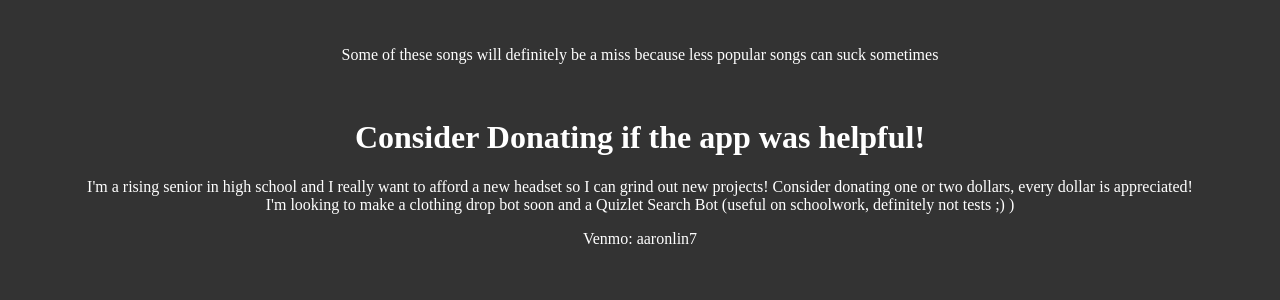
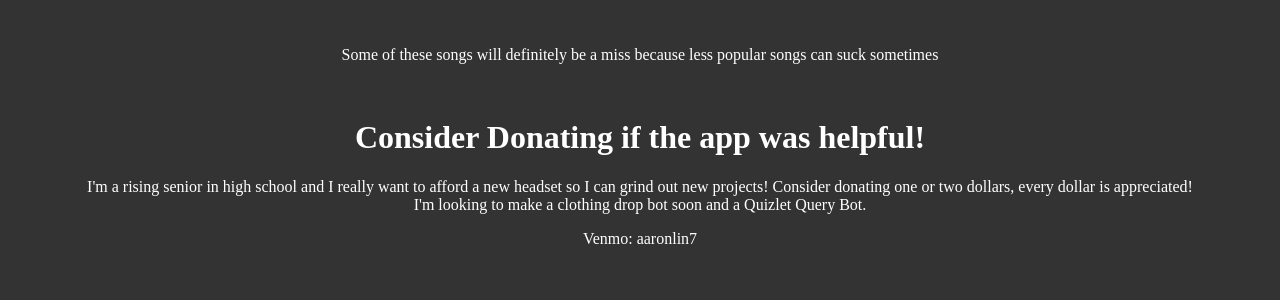
Before and after one commit to aaronl1661/Indie-inator, a Django app: template templates/playlist4.html in a window 1280 px wide. Shown: the part 287-587 px from the top of the page. Run offline with Django 3.2, Linux system fonts and the light colour scheme; the template is opened without the code that fills it, so the values that code supplies are empty; parts of the project's set-up code (start-up, migrations or seed data) failed here and were passed over.

Commit message:
changed wording on final page

```diff
--- a/templates/playlist4.html
+++ b/templates/playlist4.html
@@ -11,7 +11,7 @@
 <p>Some of these songs will definitely be a miss because less popular songs can suck sometimes</p><br>
 <h1> Consider Donating if the app was helpful! </h1>
 <p>I'm a rising senior in high school and I really want to afford a new headset so I can grind out new projects! Consider donating one or two dollars, every dollar is appreciated! <br>
-I'm looking to make a clothing drop bot soon and a Quizlet Search Bot (useful on schoolwork, definitely not tests ;) )
+I'm looking to make a clothing drop bot soon and a Quizlet Query Bot.
 </p>
 <p> Venmo: aaronlin7</p>
 
```
